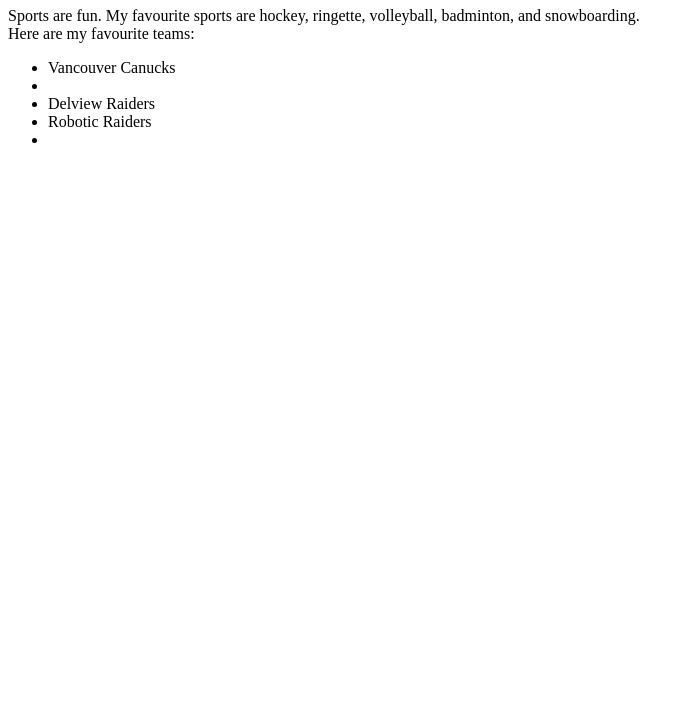
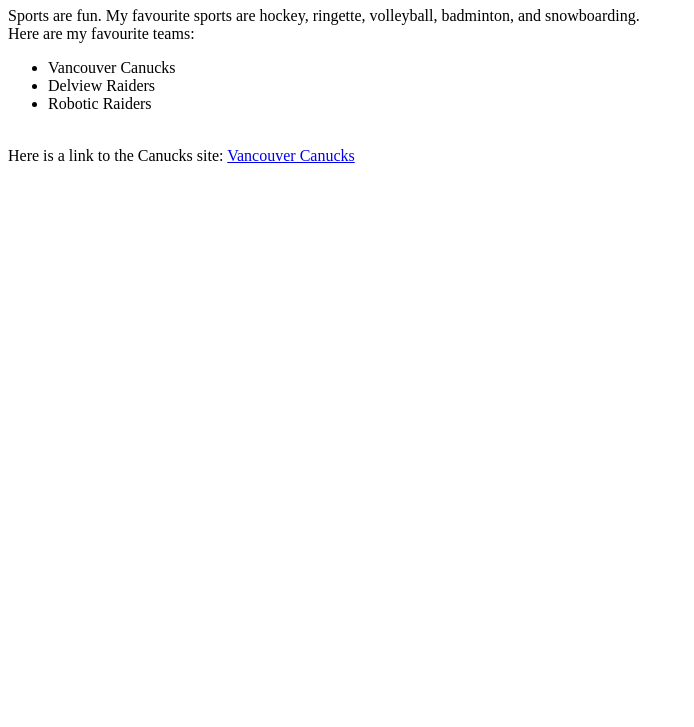
Before and after one commit to ntaimur/sports, a plain HTML site: page index.html in a window 1280 px wide. Shown: the part 73-800 px from the top of the page, without its empty margins (0-694 px from the left). Drawn offline with Linux system fonts and the light colour scheme.

Commit message:
Added a link.
Added a link to the Vancouver Canucks official website.

```diff
--- a/index.html
+++ b/index.html
@@ -11,11 +11,11 @@
     My favourite sports are hockey, ringette, volleyball, badminton, and snowboarding. <br>
     Here are my favourite teams: <br>
     <ul>
-        <li>Vancouver Canucks<li>
+        <li>Vancouver Canucks</li>
         <li>Delview Raiders</li>
         <li>Robotic Raiders</li>
-        <li></li>
-
     </ul>
+    <br>
+    Here is a link to the Canucks site: <a href="https://www.nhl.com/canucks/" target="_blank">Vancouver Canucks</a>
 </body>
 </html>
```
